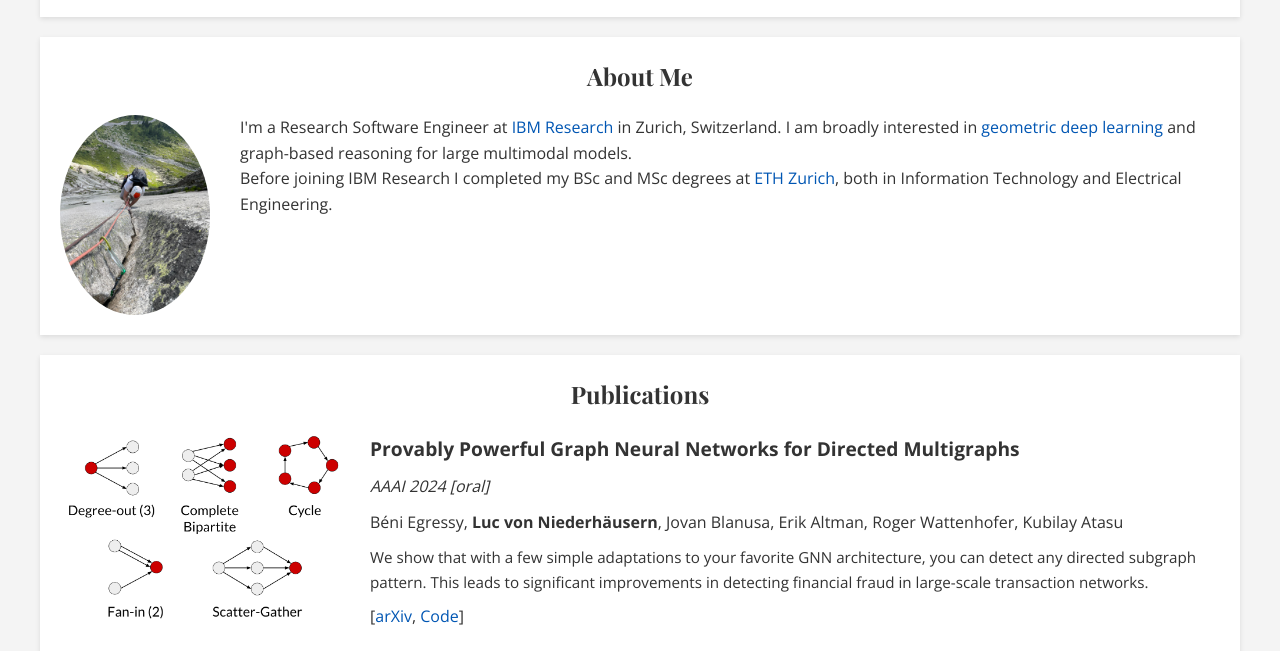
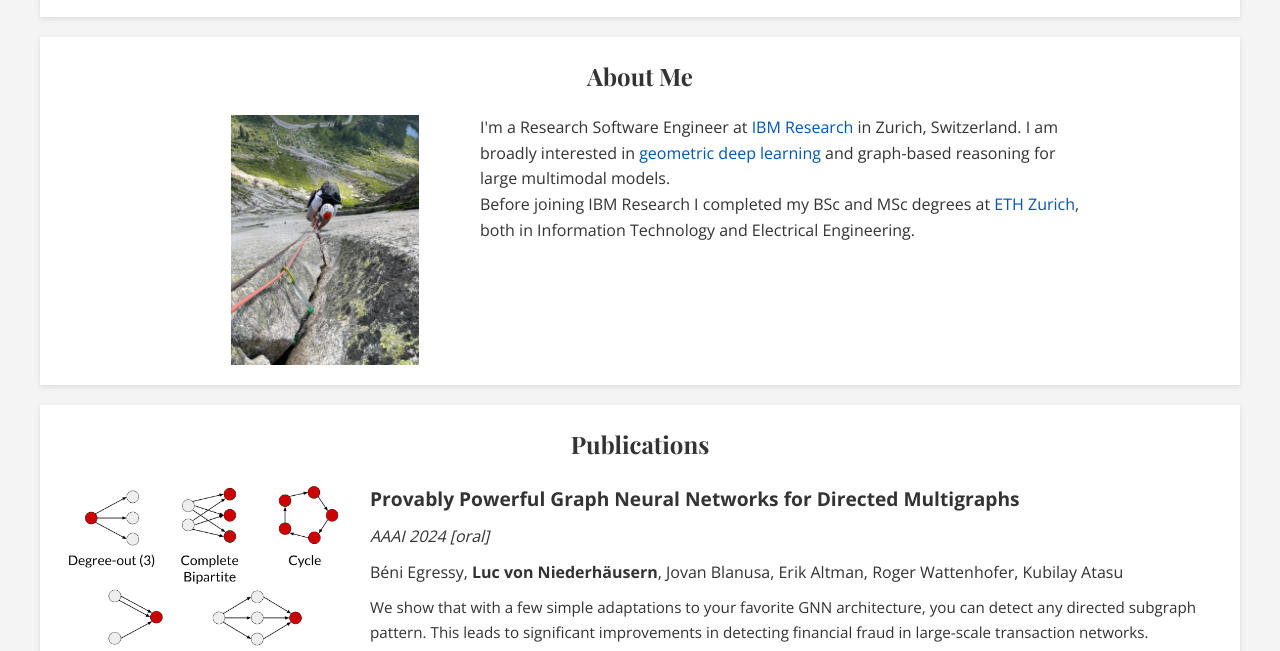
Before and after one commit to LucTuc/luctuc.github.io, a plain HTML site: page index.html in a window 1280 px wide. Shown: the part 130-781 px from the top of the page. Drawn offline with nearby package versions, Linux system fonts and the light colour scheme.

Commit message:
prevent image from getting oversquashed (lol)

```diff
--- a/styles.css
+++ b/styles.css
@@ -82,11 +82,16 @@
     align-items: center;
   }
 
+  .text-container {
+    max-width: 600px;
+  }
+
   .about-img {
     width: 200px;
-    height: 200px;
-    border-radius: 50%;
-    object-fit: cover;
+    height: auto;
+    max-height: 250px;
+    border-radius: 10px;
+    object-fit: contain;
     margin-bottom: 20px;
   }
 
@@ -152,6 +157,7 @@
     }
 
     .about-img {
+      width: 250px;
       margin-right: 30px;
       margin-bottom: 0;
     }
```
